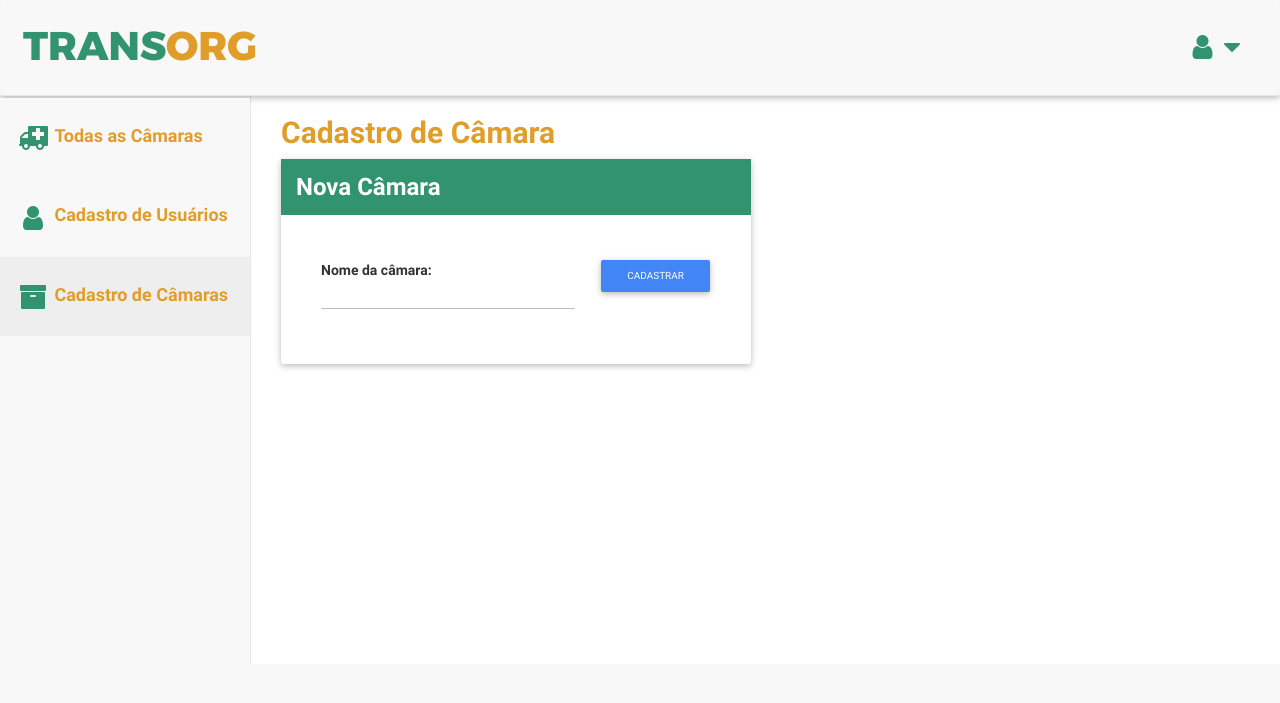
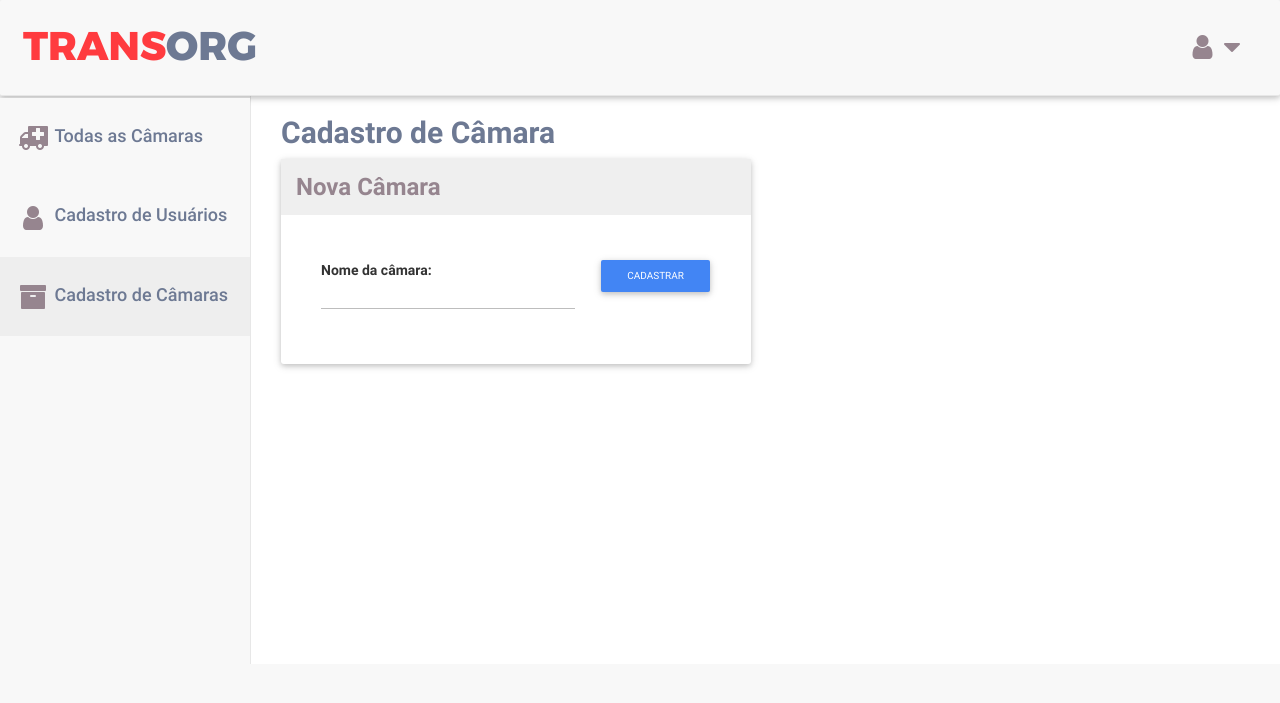
Before and after one commit to TransportadoraOrgaos/pi2-transport_orgaos, a Django app: page /camaras_cadastro/ in a window 1280 px wide. Shown: the top 703 px of the page. Run offline with Django 3.2, Linux system fonts and the light colour scheme; some libraries are stand-ins or nearby versions.

Commit message:
Mudando esquema de cor e logomarca

```diff
--- a/transportadora_orgaos/static/css/main.css
+++ b/transportadora_orgaos/static/css/main.css
@@ -60,7 +60,7 @@ p{
 .text-sidebar{
     /*font-family: 'Montserrat', sans-serif;*/
     font-size: 18px;
-    font-weight: 600;
+    font-weight: 500;
 }
 
 @media (min-width: 768px) {
@@ -92,7 +92,7 @@ p{
 }
 
 .brand-part-1{
-    color: #32936F !important;
+    color: #FF3B3F !important;
 }
 
 .fa-side-bar{
@@ -100,11 +100,11 @@ p{
 }
 
 .fa:not(.fa-circle):not(.fa-module-report){
-    color: #32936F;
+    color: #96858F;
 }
 
 .brand-part-2, .text-sidebar, h1, h2, h3, h4{
-    color: #e19d2a !important;
+    color: #6d7993 !important;
 }
 
 .card{
@@ -127,8 +127,8 @@ p{
 }
 
 .title-modules-report{
-    background: #32936F;
-    color: white !important;
+    background: #efefef;
+    color: #96858F !important;
     margin-top: -25px;
     margin-bottom: 30px !important;
     margin-left: -25px;
```
